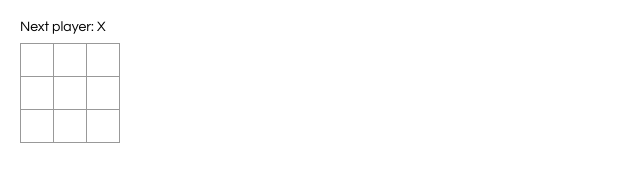
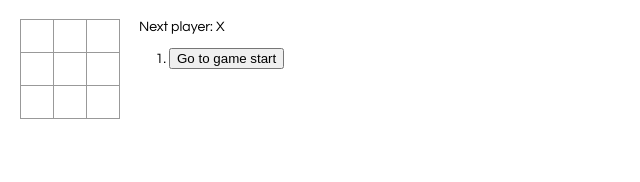
Before and after one commit to IreneArgolloDelgadillo/react-redux-practice, a React app: page / in a window 1280 px wide. Shown: the whole page, without its empty margins (0-640 px from the left). Built offline with nearby package versions, Linux system fonts and the light colour scheme.

Commit message:
React tutorial with 1 and 2d exercise implemented

```diff
--- /dev/null
+++ b/src/board.js
@@ -0,0 +1,109 @@
+import React from 'react';
+
+import {Square} from './squares';
+
+export default class Board extends React.Component {
+
+    renderSquare(i, col, row) {
+      return (
+        <Square
+            value={this.props.squares[i]}
+            onClick={() => this.props.onClick({i, col, row})}
+        />
+      );
+    }
+
+    getIndex(rowIndex, colIndex) {
+        switch (rowIndex) {
+          case 1:
+            return colIndex - rowIndex;
+          case 2:
+            return rowIndex + colIndex;
+          case 3:
+            return rowIndex + colIndex + 2;
+        }
+      }
+
+    renderBoard() {
+      return (
+          [1, 2, 3].map((rowIndex) => {
+            let index1 = this.getIndex(rowIndex, 1);
+            let index2 = this.getIndex(rowIndex, 2);
+            let index3 = this.getIndex(rowIndex, 3);
+            return (
+            <div className="board-row">
+                <Square
+                    value={this.props.squares[index1]}
+                    style={this.getSquareStyle(1, rowIndex)}
+                    onClick={() => this.props.onClick({i: index1, col: 1, row: rowIndex})}
+                />
+                <Square
+                    value={this.props.squares[index2]}
+                    style={this.getSquareStyle(2, rowIndex)}
+                    onClick={() => this.props.onClick({i: index2, col: 2, row: rowIndex})}
+                />
+                <Square
+                    value={this.props.squares[index3]}
+                    style={this.getSquareStyle(3, rowIndex)}
+                    onClick={() => this.props.onClick({i: index3, col: 3, row: rowIndex})}
+                />
+            </div>
+            );
+        })
+      );
+    }
+
+    getSquareStyle(col, row) {
+        return (this.props.selectedAxis.x == col && this.props.selectedAxis.y == row) ? 'square-selected' : '';
+    }
+
+    renderRows(rowIndex) {
+
+      let index1 = this.getIndex(rowIndex, 1);
+      let index2 = this.getIndex(rowIndex, 2);
+      let index3 = this.getIndex(rowIndex, 3);
+      return (
+      <div className="board-row">
+        <Square
+            value={this.props.squares[index1]}
+            style={this.getSquareStyle(1, rowIndex)}
+            onClick={() => this.props.onClick({i: index1, col: 1, row: rowIndex})}
+        />
+        <Square
+            value={this.props.squares[index2]}
+            style={this.getSquareStyle(2, rowIndex)}
+            onClick={() => this.props.onClick({i: index2, col: 2, row: rowIndex})}
+        />
+        <Square
+            value={this.props.squares[index3]}
+            style={this.getSquareStyle(3, rowIndex)}
+            onClick={() => this.props.onClick({i: index3, col: 3, row: rowIndex})}
+        />
+      </div>
+      );
+    }
+
+    render() {
+      console.log(this.props);
+      return (
+        <div>
+            {this.renderBoard()}
+        </div>
+      );
+    }
+  }
+  {/* <div className="board-row">
+    {this.renderSquare(0, 1, 1)}
+    {this.renderSquare(1, 2, 1)}
+    {this.renderSquare(2, 3, 1)}
+  </div>
+  <div className="board-row">
+    {this.renderSquare(3, 1, 2)}
+    {this.renderSquare(4, 2, 2)}
+    {this.renderSquare(5, 3, 2)}
+  </div>
+  <div className="board-row">
+    {this.renderSquare(6, 1, 3)}
+    {this.renderSquare(7, 2, 3)}
+    {this.renderSquare(8, 3, 3)}
+  </div> */}
--- /dev/null
+++ b/src/game.js
@@ -0,0 +1,93 @@
+import React from 'react';
+import Board from './board';
+
+import {calculateWinner} from './winnerCalculator';
+
+export default class Game extends React.Component {
+  constructor(props) {
+    super(props);
+    this.state = {
+      history: [{
+        squares: Array(9).fill(null),
+        selectedAxis: {x: null, y: null}
+      }],
+      xIsNext: true,
+      clickNumbers: 0
+    };
+  }
+
+  handleClick(squareObj) {
+    const {i, col, row} = squareObj;
+    const history = this.state.history;
+    const current = history[history.length - 1];
+    const squares = current.squares.slice();
+    let clickNumber = this.state.clickNumbers + 1;
+    //console.log(squaresi, col, row);
+    //squares[i].style = 'square-selected';
+    if (calculateWinner(squares) || squares[i]) {
+      return;
+    }
+    squares[i] = clickNumber % 2 === 0 ? 'O' : 'X';
+      this.setState({
+        history: history.concat([{
+          squares: squares,
+          selectedAxis: {x: col, y: row}
+        }]),
+        clickNumbers: history.length,
+        xIsNext: !this.state.xIsNext
+      });
+  }
+
+  jumpTo(step) {
+    this.setState({
+      clickNumbers: step,
+      xIsNext: (step % 2) === 0,
+    });
+  }
+
+  renderMoveElement(history) {
+    return ( history.map((step, move) => {
+      let {selectedAxis} = step
+      const desc = move ?
+        `Go to move ${move}#. Axis (${selectedAxis.x}, ${selectedAxis.y})`:
+        'Go to game start';
+      return (
+        <li key={move}>
+          <button onClick={() => this.jumpTo(move)}>{desc}</button>
+        </li>
+      );
+    })
+    )
+  }
+
+  render() {
+  const history = this.state.history;
+  const current = history[this.state.clickNumbers];
+  const winner = calculateWinner(current.squares);
+
+  let status;
+  if (winner) {
+    status = 'Winner: ' + winner;
+  } else {
+    status = 'Next player: ' + (this.state.xIsNext ? 'X' : 'O');
+  }
+
+  return (
+        <div className="game">
+          <div className="game-board">
+            <Board
+              squares={current.squares}
+              selectedAxis={current.selectedAxis}
+              onClick={(squareData) => this.handleClick(squareData)}
+            />
+          </div>
+          <div className="game-info">
+            <div>{status}</div>
+            <ol>{this.renderMoveElement(history)}</ol>
+          </div>
+        </div>
+      );
+  }
+
+
+}
--- a/src/index.css
+++ b/src/index.css
@@ -22,7 +22,7 @@ body {
     border: 1px solid #999;
     float: left;
     font-size: 24px;
-    font-weight: bold;
+    /* font-weight: bold; */
     line-height: 34px;
     height: 34px;
     margin-right: -1px;
@@ -34,6 +34,10 @@ body {
 
   .square:focus {
     outline: none;
+  }
+
+  .square-selected {
+    font-weight: bold;
   }
 
   .kbd-navigation .square:focus {
--- a/src/index.js
+++ b/src/index.js
@@ -1,113 +1,11 @@
 import React from 'react';
 import ReactDOM from 'react-dom';
+import { Provider } from 'react-redux'
 
-import { Provider } from 'react-redux'
+import Game  from './game'
 import './index.css';
 
-class Square extends React.Component {
-    constructor(props){
-        super(props);
-        this.state = {
-            value: null,
-            clickNumber: 0
-        };
-    }
-
-    bla(){
-        let message = 'bla value is';// + this.state.value;
-        alert(message);
-    }
-
-    render() {
-      return (
-        <button
-            className="square"
-            onClick={() => this.props.onClick()}
-        >
-          {this.props.value}
-        </button>
-      );
-    }
-  }
-
-
-
-function Square1(props) {
-    return (
-        <button className="square" onClick={props.onClick}>
-          {props.value}
-        </button>
-      );
-}
-  //  onClick={function(){alert('click'); }}>
-class Board extends React.Component {
-    constructor(props){
-        super(props);
-        this.state = {
-            squares: Array(9).fill(null)
-        };
-    }
-
-    handleClick(i) {
-        const squares = this.state.squares.slice();
-        squares[i] = 'X';
-        this.setState({squares: squares});
-    }
-
-    renderSquare(i) {
-      return (
-        <Square
-            value={this.state.squares[i]}
-            onClick={() => this.handleClick(i)}
-        />
-      );
-    }
-
-    render() {
-      const status = 'Next player: X';
-
-      return (
-        <div>
-          <div className="status">{status}</div>
-          <div className="board-row">
-            {this.renderSquare(0)}
-            {this.renderSquare(1)}
-            {this.renderSquare(2)}
-          </div>
-          <div className="board-row">
-            {this.renderSquare(3)}
-            {this.renderSquare(4)}
-            {this.renderSquare(5)}
-          </div>
-          <div className="board-row">
-            {this.renderSquare(6)}
-            {this.renderSquare(7)}
-            {this.renderSquare(8)}
-          </div>
-        </div>
-      );
-    }
-  }
-
-  class Game extends React.Component {
-    render() {
-      return (
-        <div className="game">
-          <div className="game-board">
-            <Board />
-          </div>
-          <div className="game-info">
-            <div>{/* status */}</div>
-            <ol>{/* TODO */}</ol>
-          </div>
-        </div>
-      );
-    }
-  }
-
-  // ========================================
-
-  ReactDOM.render(
-    <Game />,
-    document.getElementById('root')
-  );
+ReactDOM.render(
+  <Game />,
+  document.getElementById('root')
+);
--- /dev/null
+++ b/src/squares.js
@@ -0,0 +1,40 @@
+import React from 'react';
+
+export class Square extends React.Component {
+    constructor(props){
+        super(props);
+        this.state = {
+            value: null,
+            clickNumber: 0
+        };
+    }
+
+    bla(){
+        let message = 'bla value is';// + this.state.value;
+        alert(message);
+    }
+  //  onClick={function(){alert('click'); }}>
+
+    render() {
+      return (
+        <button
+            className={`square ${this.props.style}`}
+            onClick={() => this.props.onClick()}
+        >
+          {this.props.value}
+        </button>
+      );
+    }
+  }
+
+
+
+export function SquareFunction(props) {
+    return (
+        <button className="square" onClick={props.onClick}>
+          {props.value}
+        </button>
+      );
+}
+
+// export Square1;
--- /dev/null
+++ b/src/winnerCalculator.js
@@ -0,0 +1,47 @@
+var history = [
+    // Before first move
+    {
+      squares: [
+        null, null, null,
+        null, null, null,
+        null, null, null,
+      ]
+    },
+    // After first move
+    {
+      squares: [
+        null, null, null,
+        null, 'X', null,
+        null, null, null,
+      ]
+    },
+    // After second move
+    {
+      squares: [
+        null, null, null,
+        null, 'X', null,
+        null, null, 'O',
+      ]
+    },
+    // ...
+  ]
+
+export function calculateWinner(squares) {
+    const lines = [
+      [0, 1, 2],
+      [3, 4, 5],
+      [6, 7, 8],
+      [0, 3, 6],
+      [1, 4, 7],
+      [2, 5, 8],
+      [0, 4, 8],
+      [2, 4, 6],
+    ];
+    for (let i = 0; i < lines.length; i++) {
+      const [a, b, c] = lines[i];
+      if (squares[a] && squares[a] === squares[b] && squares[a] === squares[c]) {
+        return squares[a];
+      }
+    }
+    return null;
+  }
```
Also changed, not shown: src/information/information.js (deleted).
